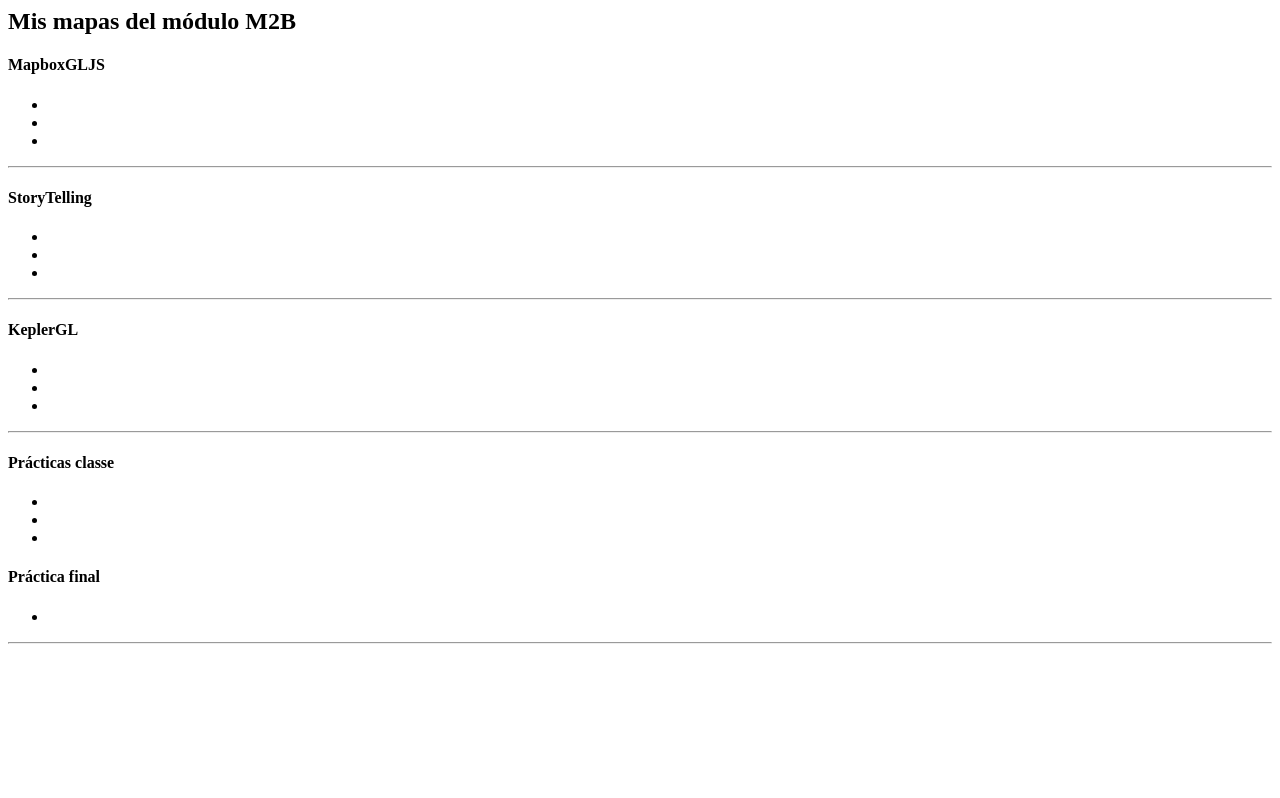
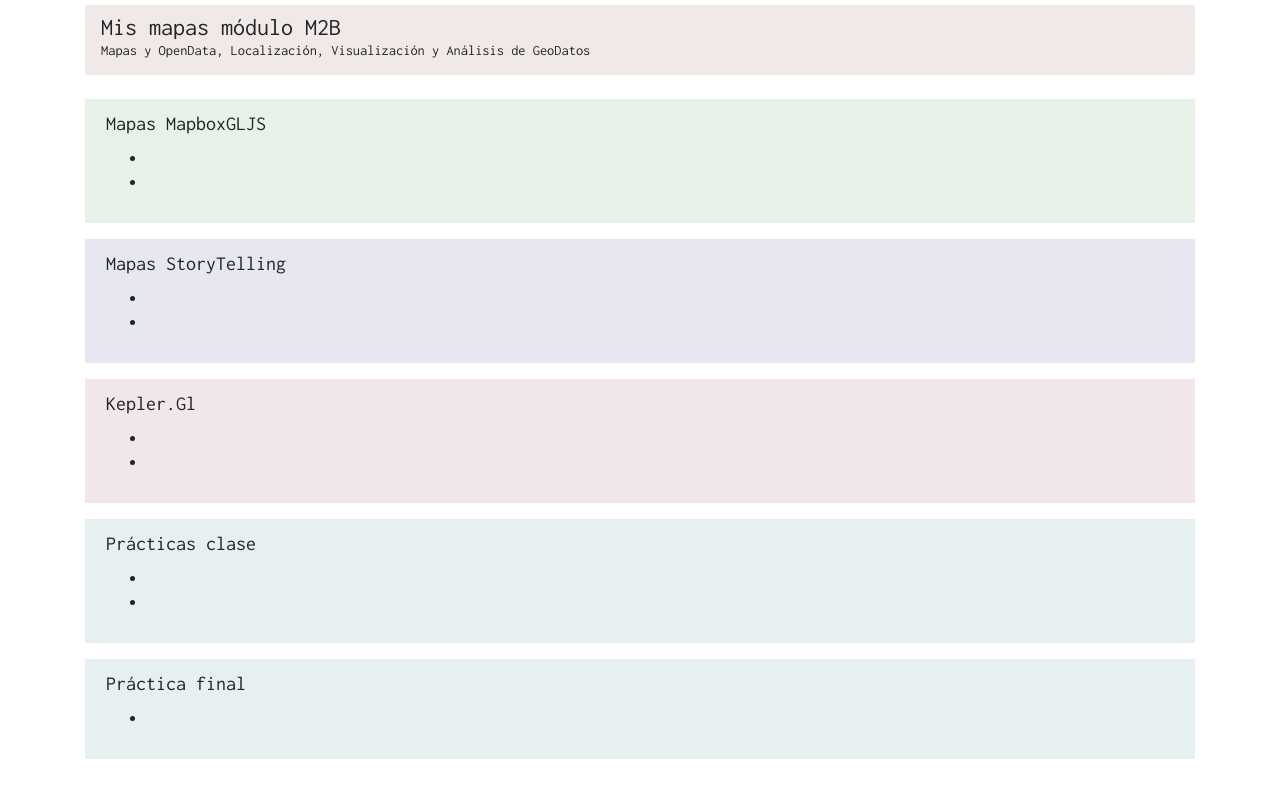
Before and after one commit to clar1999/geoweb_, a plain HTML site: page index.html in a window 1280 px wide. Drawn offline with nearby package versions, Linux system fonts and the light colour scheme.

Commit message:
add index.html

```diff
--- a/index.html
+++ b/index.html
@@ -1,4 +1,4 @@
-<html lang="es">
+<html  lang="es">
 <head>
   <title>Mis mapas M2B</title>
   <meta charset="utf-8" />
@@ -6,40 +6,135 @@
   <meta name="author" content="autor" />
   <meta name="description" content="descripción página">
   <meta name="robots" content="index,follow">
+  <link rel="stylesheet" href="https://stackpath.bootstrapcdn.com/bootstrap/4.3.1/css/bootstrap.min.css"
+    integrity="sha384-ggOyR0iXCbMQv3Xipma34MD+dH/1fQ784/j6cY/iJTQUOhcWr7x9JvoRxT2MZw1T" crossorigin="anonymous">
+  <link rel="preconnect" href="https://fonts.gstatic.com">
+  <link href="https://fonts.googleapis.com/css2?family=Inconsolata&display=swap" rel="stylesheet">
+  <style>
+    .seccion {
+      border-radius: 0px !important;
+    }
+    .container {
+      margin-top: 5px;
+    }
+    .storytelling {
+      background-color: #e7e7f1;
+    }
+    .kepler {
+      background-color: #f1e7ea;
+    }
+    .practicas {
+      background-color: #e7f0f1;
+    }
+    .MapboxGLJS {
+      background-color: #e7f1e8;
+    }
+    small {
+      font-size: 60% !important;
+    }
+    .navbar {
+      background-color: #f1e9e7 !important;
+      border-radius: 0px !important;
+    }
+    .row {
+      margin-top: 10px;
+    }
+    body {
+      font-family: 'Inconsolata', sans-serif !important;
+      font-size: 16px !important;
+    }
+    @media screen and (max-width: 500px) {
+      body {
+        font-size: 80% !important;
+      }
+    }
+  </style>
 </head>
 <body>
-  <h2>Mis mapas del módulo M2B</h2>
-  <h4>MapboxGLJS</h4>
+  <div class="container">
+    <nav class="navbar navbar-light bg-light">
+      <h4>
+        Mis mapas módulo M2B
+        <br>
+        <small>
+          Mapas y OpenData, Localización, Visualización y Análisis de GeoDatos
+        </small>
+      </h4>
+    </nav>
+    <br>
+    <div class="alert seccion MapboxGLJS">
+      <h5>Mapas MapboxGLJS</h5>
+      <div class="row">
+        <div class="col">
           <ul>
-    <li></li>
-    <li></li>
-    <li></li>
+            <li>
+              <!--añadir aqui entrada-->
+            </li>
+            <li>
+              <!--añadir aqui entrada-->
+            </li>
           </ul>
-  <hr />
-  <h4>StoryTelling</h4>
+        </div>
+      </div>
+    </div>
+    <div class="alert seccion storytelling">
+      <h5>Mapas StoryTelling</h5>
+      <div class="row">
+        <div class="col">
           <ul>
-    <li></li>
-    <li></li>
-    <li></li>
+           <li>
+              <!--añadir aqui entrada-->
+            </li>
+            <li>
+              <!--añadir aqui entrada-->
+            </li>
           </ul>
-  <hr />
-  <h4>KeplerGL</h4>
+        </div>
+      </div>
+    </div>
+    <div class="alert seccion kepler">
+      <h5>Kepler.Gl</h5>
+      <div class="row">
+        <div class="col">
           <ul>
-    <li></li>
-    <li></li>
-    <li></li>
+            <li>
+              <!--añadir aqui entrada-->
+            </li>
+            <li>
+              <!--añadir aqui entrada-->
+            </li>
           </ul>
-  <hr />
-  <h4>Prácticas classe</h4>
+        </div>
+      </div>
+    </div>
+    <div class="alert seccion practicas">
+      <h5>Prácticas clase</h5>
+      <div class="row">
+        <div class="col">
           <ul>
-    <li></li>
-    <li></li>
-    <li></li>
+            <li>
+              <!--añadir aqui entrada-->
+            </li>
+            <li>
+              <!--añadir aqui entrada-->
+            </li>
           </ul>
-   <h4>Práctica final</h4>
+        </div>
+      </div>
+    </div>
+    <div class="alert seccion practicas">
+      <h5>Práctica final</h5>
+      <div class="row">
+        <div class="col">
           <ul>
-    <li></li>
+            <li>
+              <!--añadir aqui entrada-->
+            </li>
+
           </ul>
-  <hr />
+        </div>
+      </div>
+    </div>
+  </div>
 </body>
 </html>
```
Lines whose indentation alone changed are shown as unchanged.
